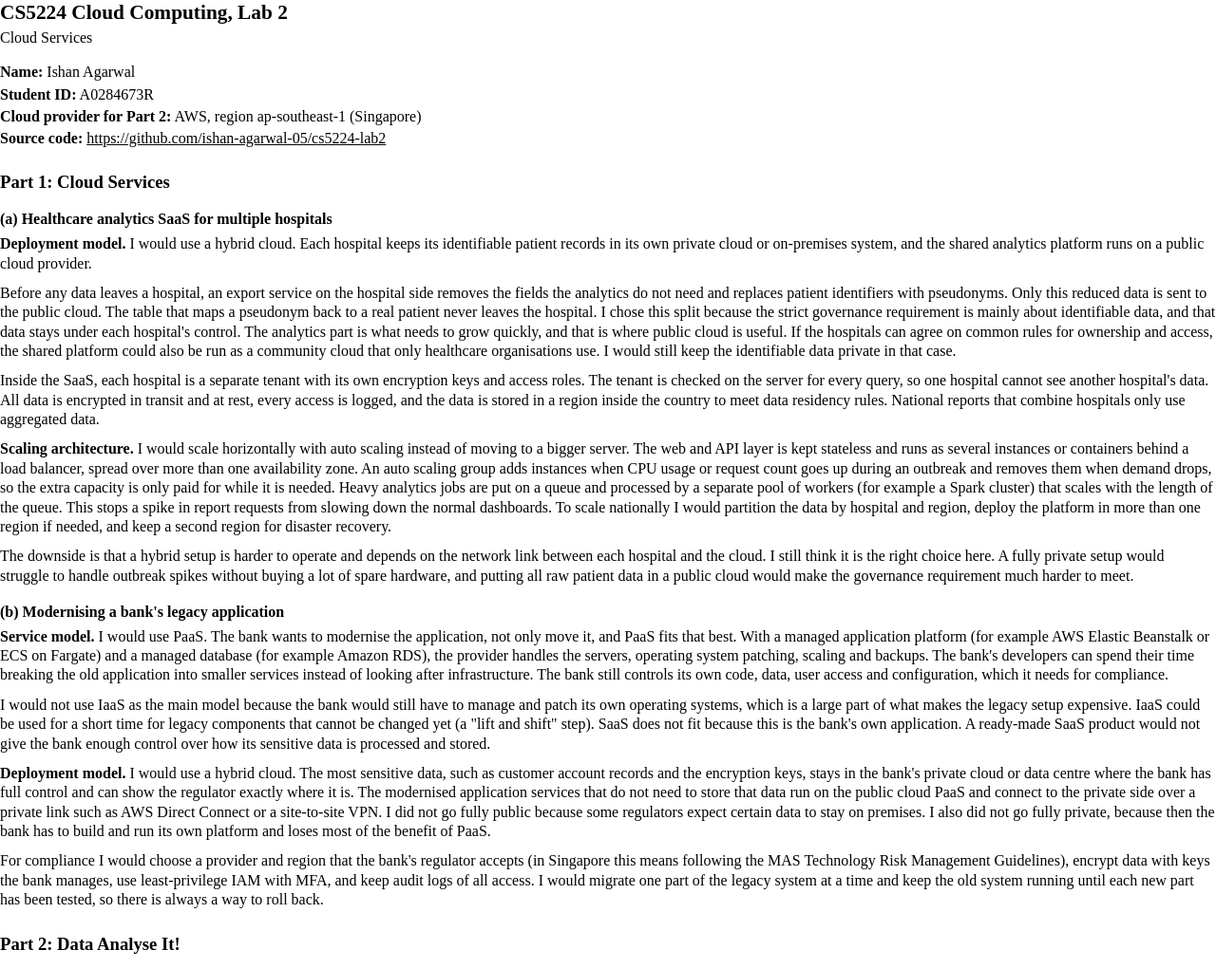
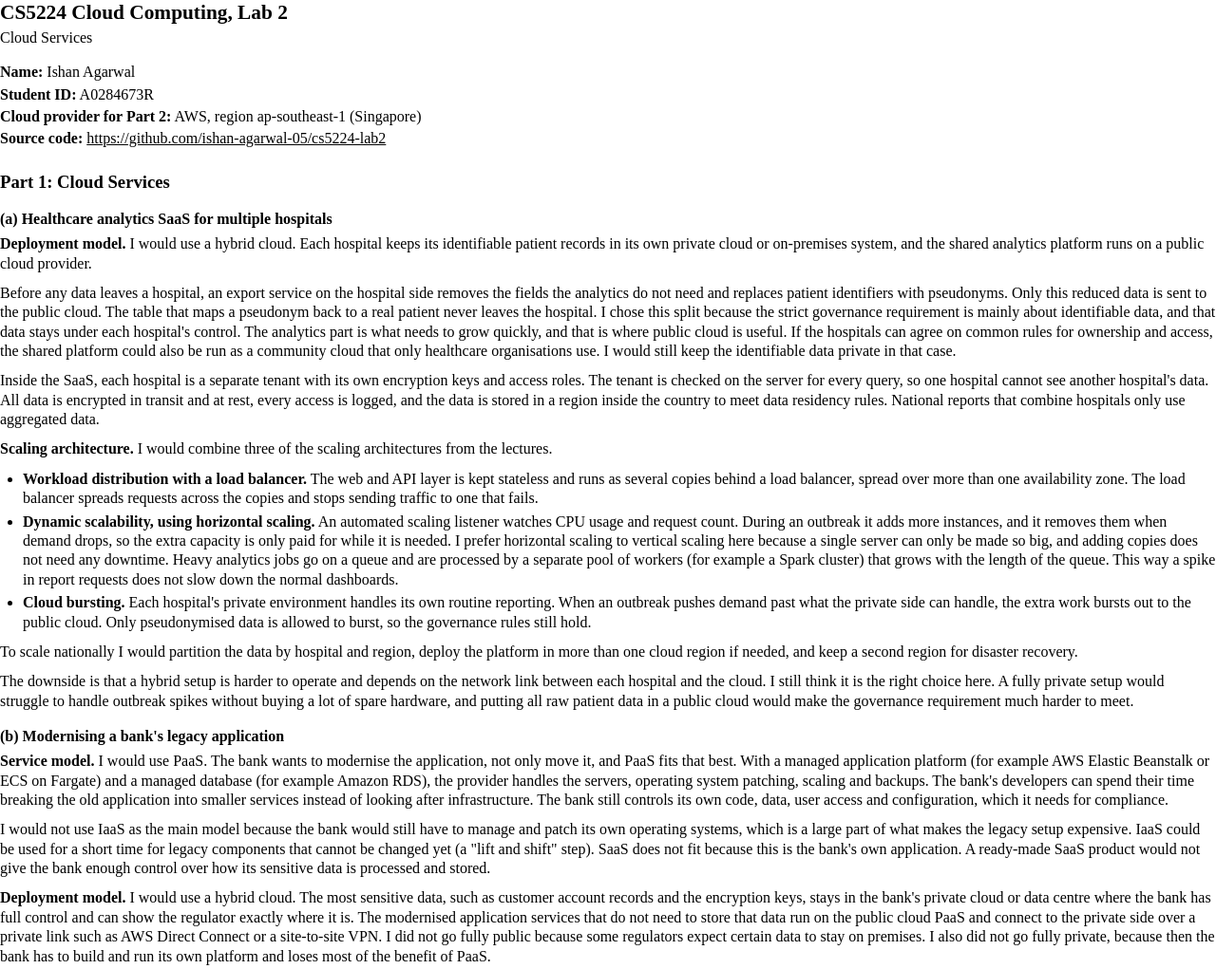
Before and after one commit to ishan-agarwal-05/cs5224-lab2, a plain HTML site: page report/report.html in a window 1280 px wide. Shown: the top 1021 px of the page at 95% size. Drawn offline with Linux system fonts and the light colour scheme.

Commit message:
Use lecture scaling architectures in Part 1(a), update AI declaration

```diff
--- a/report/report.html
+++ b/report/report.html
@@ -65,15 +65,25 @@ All data is encrypted in transit and at rest, every access is logged, and the da
 inside the country to meet data residency rules. National reports that combine hospitals only use
 aggregated data.</p>
 
-<p><b>Scaling architecture.</b> I would scale horizontally with auto scaling instead of moving to a bigger
-server. The web and API layer is kept stateless and runs as several instances or containers behind a load
-balancer, spread over more than one availability zone. An auto scaling group adds instances when CPU
-usage or request count goes up during an outbreak and removes them when demand drops, so the extra
-capacity is only paid for while it is needed. Heavy analytics jobs are put on a queue and processed by a
-separate pool of workers (for example a Spark cluster) that scales with the length of the queue. This
-stops a spike in report requests from slowing down the normal dashboards. To scale nationally I would
-partition the data by hospital and region, deploy the platform in more than one region if needed, and
-keep a second region for disaster recovery.</p>
+<p><b>Scaling architecture.</b> I would combine three of the scaling architectures from the lectures.</p>
+<ul>
+  <li><b>Workload distribution with a load balancer.</b> The web and API layer is kept stateless and runs as
+  several copies behind a load balancer, spread over more than one availability zone. The load balancer
+  spreads requests across the copies and stops sending traffic to one that fails.</li>
+  <li><b>Dynamic scalability, using horizontal scaling.</b> An automated scaling listener watches CPU usage
+  and request count. During an outbreak it adds more instances, and it removes them when demand drops, so
+  the extra capacity is only paid for while it is needed. I prefer horizontal scaling to vertical scaling
+  here because a single server can only be made so big, and adding copies does not need any downtime.
+  Heavy analytics jobs go on a queue and are processed by a separate pool of workers (for example a Spark
+  cluster) that grows with the length of the queue. This way a spike in report requests does not slow
+  down the normal dashboards.</li>
+  <li><b>Cloud bursting.</b> Each hospital's private environment handles its own routine reporting. When an
+  outbreak pushes demand past what the private side can handle, the extra work bursts out to the public
+  cloud. Only pseudonymised data is allowed to burst, so the governance rules still hold.</li>
+</ul>
+
+<p>To scale nationally I would partition the data by hospital and region, deploy the platform in more than
+one cloud region if needed, and keep a second region for disaster recovery.</p>
 
 <p>The downside is that a hybrid setup is harder to operate and depends on the network link between each
 hospital and the cloud. I still think it is the right choice here. A fully private setup would struggle
@@ -283,13 +293,16 @@ the spec only asks for the analysis to run on the cloud.</p>
 
 <h2>AI use declaration</h2>
 
-<p>I used AI tools in this lab. I used Manus AI to help me understand the requirements, draft the Part 1
-answers, write and debug the frontend, backend and Spark code, set up and run the Glue job from my own AWS
-session, check the results and take the screenshots. I then used Claude to rewrite the report text and
-layout. I am responsible for everything in this submission.</p>
+<p>I used AI tools in this lab as a helper, not to do the lab for me. I worked through every part myself,
+and used Manus AI alongside me throughout. It helped me understand the requirements, think through and
+draft the Part 1 answers, write and debug the frontend, backend and Spark code, set up and run the Glue
+job in my AWS account, check the results and capture the screenshots. Near the end I used Claude to check
+and grade my work against the lab specification, rework the report layout and edit the wording. I am
+responsible for everything in this submission.</p>
 
 <h2>References</h2>
 <ol>
+  <li>T. Erl, Z. Mahmood and R. Puttini, Cloud Computing: Concepts, Technology &amp; Architecture, Prentice Hall, 2013. Source of the workload distribution, dynamic scalability and cloud bursting architectures used in Part 1(a).</li>
   <li>NIST SP 800-145, The NIST Definition of Cloud Computing. https://csrc.nist.gov/pubs/sp/800/145/final</li>
   <li>Stanford SNAP, Social circles: Twitter. https://snap.stanford.edu/data/egonets-Twitter.html</li>
   <li>AWS Glue Developer Guide, Configuring job properties for Spark jobs. https://docs.aws.amazon.com/glue/latest/dg/add-job.html</li>
```
Also changed, not shown: 1 other file.
